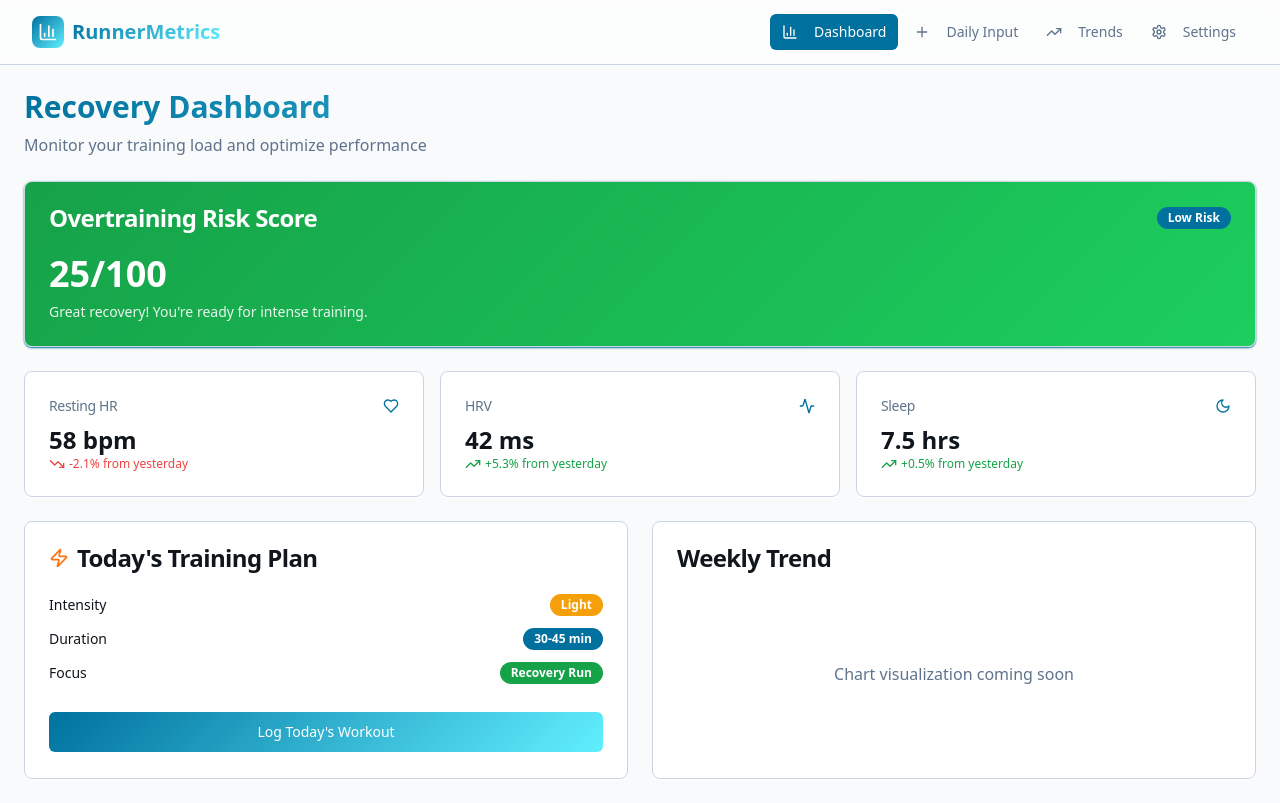
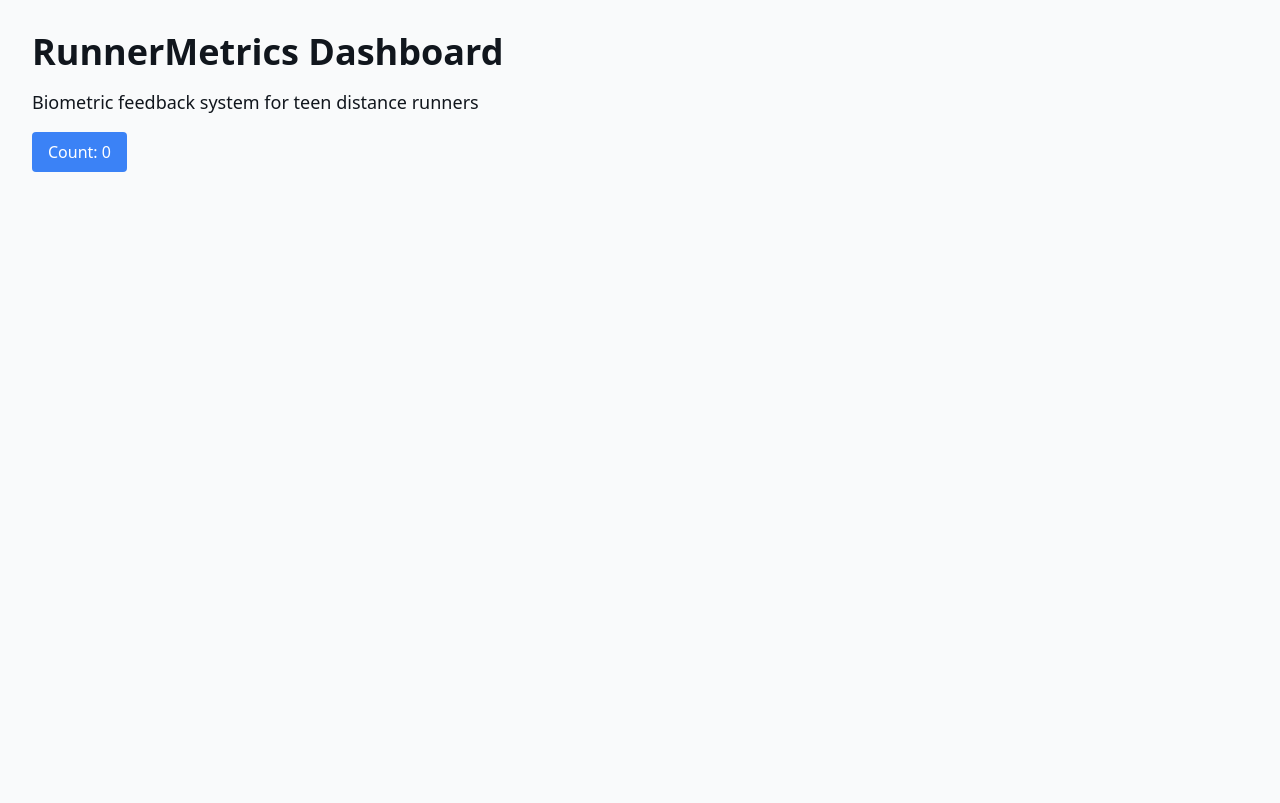
Before and after one commit to aryanvx/run-aware, a React (Vite) app: page / in a window 1280 px wide. Built offline with nearby package versions, Linux system fonts and the light colour scheme.

Commit message:
Fix blank page issue
The page is still blank after deployment.

```diff
--- a/src/App.tsx
+++ b/src/App.tsx
@@ -3,7 +3,7 @@ import { Toaster as Sonner } from "@/components/ui/sonner";
 import { TooltipProvider } from "@/components/ui/tooltip";
 import { QueryClient, QueryClientProvider } from "@tanstack/react-query";
 import { BrowserRouter, Routes, Route } from "react-router-dom";
-import Index from "./pages/Index";
+import Index from "./pages/SimpleIndex";
 import NotFound from "./pages/NotFound";
 
 const queryClient = new QueryClient();
--- /dev/null
+++ b/src/pages/SimpleIndex.tsx
@@ -0,0 +1,20 @@
+import { useState } from "react";
+
+const SimpleIndex = () => {
+  const [count, setCount] = useState(0);
+
+  return (
+    <div className="min-h-screen bg-background text-foreground p-8">
+      <h1 className="text-4xl font-bold mb-4">RunnerMetrics Dashboard</h1>
+      <p className="text-lg mb-4">Biometric feedback system for teen distance runners</p>
+      <button
+        onClick={() => setCount(count + 1)}
+        className="bg-blue-500 text-white px-4 py-2 rounded hover:bg-blue-600"
+      >
+        Count: {count}
+      </button>
+    </div>
+  );
+};
+
+export default SimpleIndex;
```
